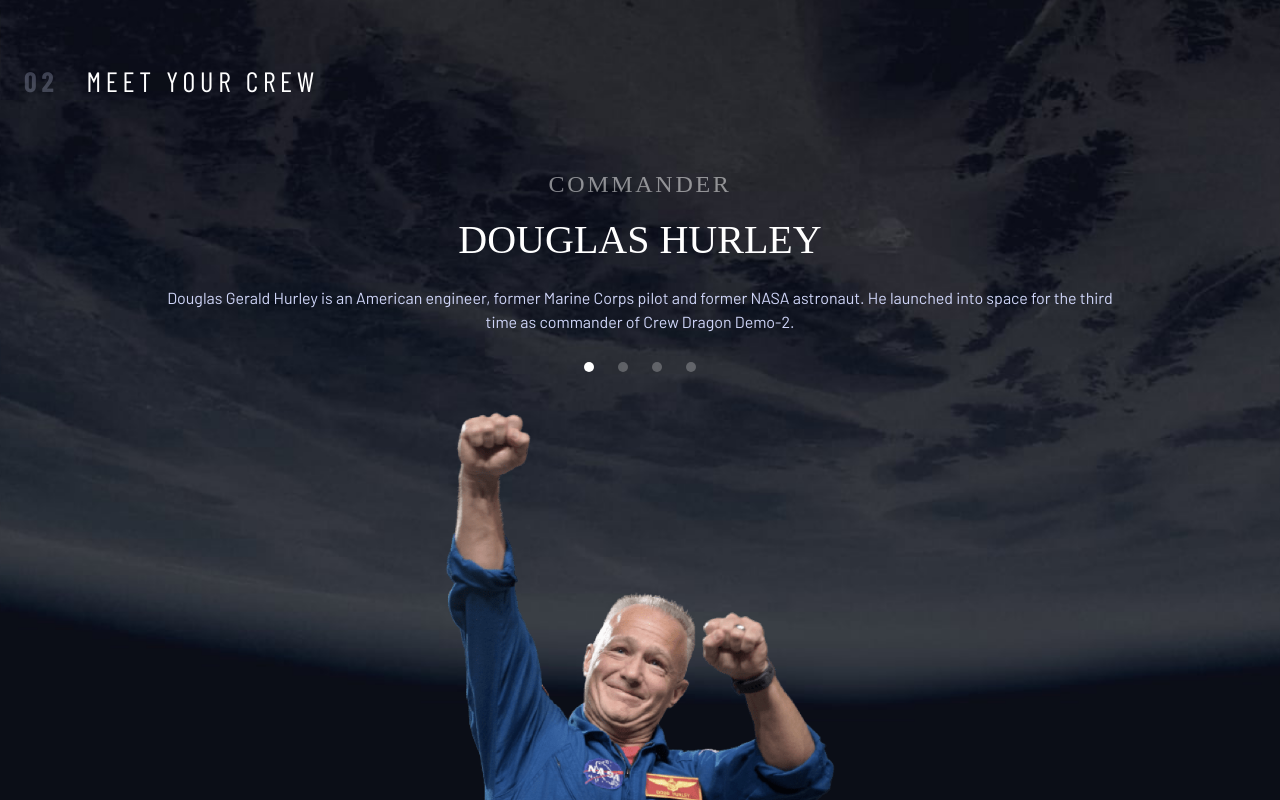
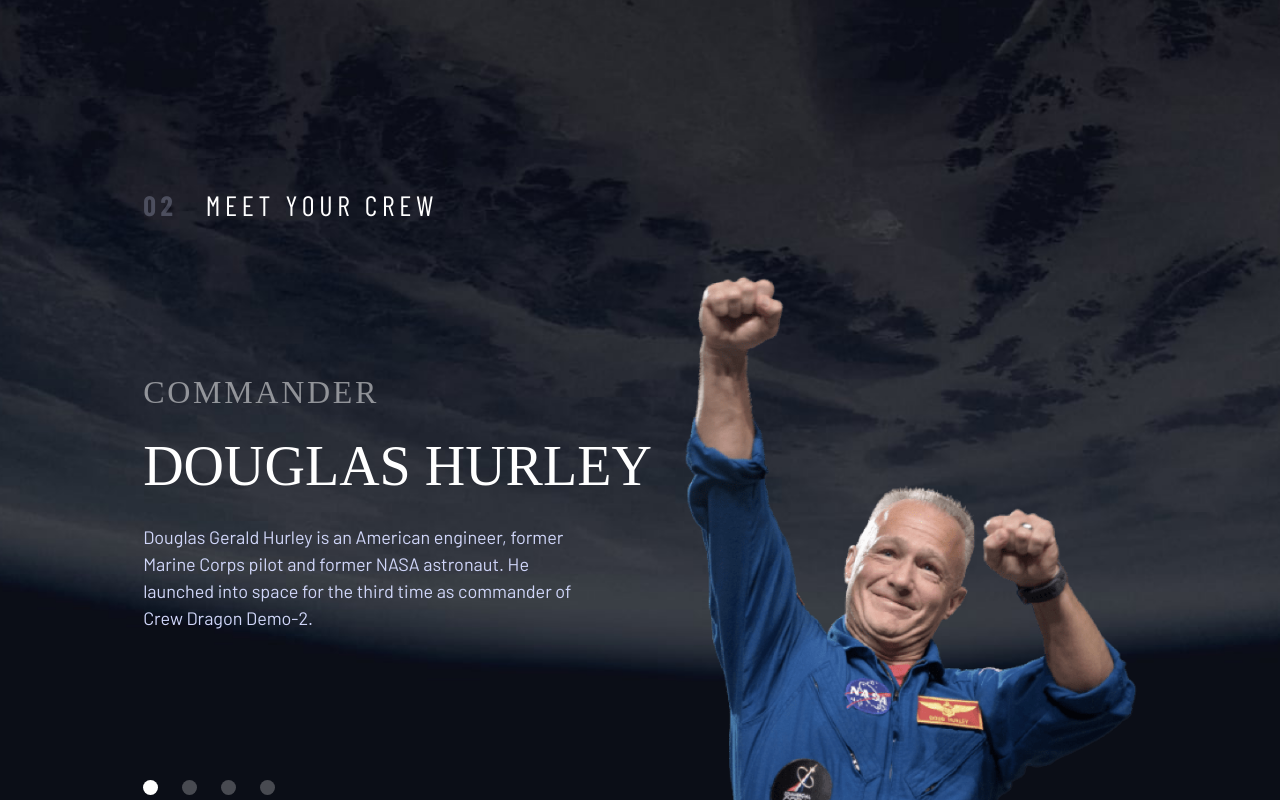
Before and after one commit to EduardoReisUX/space-tourism, a Svelte app: page / in a window 1280 px wide. Shown: the part 1760-2560 px from the top of the page. Built offline with nearby package versions, Linux system fonts and the light colour scheme; a web font is replaced by a local one.

Commit message:
feat: add desktop responsivity to crew section

```diff
--- a/src/components/Crew/Crew.svelte
+++ b/src/components/Crew/Crew.svelte
@@ -9,17 +9,27 @@
 
 <section
   class="relative min-h-screen flex flex-col px-6 mx-auto items-center w-full pt-[5.5rem] pb-14
-  md:items-start"
+  md:items-start lg:pt-[212px]"
+  id="crew"
 >
   <Background section="crew" />
+  <div class="max-w-screen-xl mx-auto">
     <ProgressTracker step="02" />
 
     <div
       class="mt-8 flex flex-col items-center text-brand-white
-  md:flex-col-reverse"
+    md:flex-col-reverse
+    lg:w-full lg:px-0 lg:flex-row-reverse lg:justify-between lg:gap-8"
     >
       <CrewImg crew="douglas_hurley" />
+
+      <div
+        class="flex flex-col items-center text-center
+      lg:items-start lg:flex-col-reverse lg:gap-[120px]"
+      >
         <CrewOptions />
         <CrewDescription />
       </div>
+    </div>
+  </div>
 </section>
--- a/src/components/Crew/CrewDescription.svelte
+++ b/src/components/Crew/CrewDescription.svelte
@@ -1,17 +1,17 @@
-<div class="text-center md:px-32">
+<div class="text-center md:px-32 lg:text-left lg:px-0">
   <h5
     class="mt-8 mb-2 text-nav font-serif text-brand-white/50
-  md:text-[24px]"
+    md:text-[24px] lg:text-h4"
   >
     COMMANDER
   </h5>
   <h3
     class="text-subh1 font-serif mb-4 uppercase
-  md:text-[40px]"
+    md:text-[40px] lg:text-h3"
   >
     Douglas Hurley
   </h3>
-  <p class="text-brand-primary text-center">
+  <p class="text-brand-primary lg:text-body lg:w-[444px]">
     Douglas Gerald Hurley is an American engineer, former Marine Corps pilot and
     former NASA astronaut. He launched into space for the third time as
     commander of Crew Dragon Demo-2.
--- a/src/components/Crew/CrewImg.svelte
+++ b/src/components/Crew/CrewImg.svelte
@@ -21,6 +21,7 @@
     src={crewImages[crew]}
     alt={"crew"}
     class="w-[327px] h-[223px] object-contain border-b border-b-brand-white/10
-    md:w-[539px] md:h-[532px]"
+    md:w-[539px] md:h-[532px]
+    lg:w-[453px] lg:h-[654px]"
   />
 {/if}
--- a/src/components/Crew/CrewOptions.svelte
+++ b/src/components/Crew/CrewOptions.svelte
@@ -1,9 +1,13 @@
 <div class="flex space-x-6 mt-7 md:mb-10">
   {#each [1, 2, 3, 4] as _, index}
     {#if index === 0}
-      <button class="w-[10px] h-[10px] bg-brand-white rounded-full" />
+      <button
+        class="w-[10px] h-[10px] bg-brand-white rounded-full lg:w-[15px] lg:h-[15px]"
+      />
     {:else}
-      <button class="w-[10px] h-[10px] bg-brand-white/25 rounded-full" />
+      <button
+        class="w-[10px] h-[10px] bg-brand-white/25 rounded-full lg:w-[15px] lg:h-[15px]"
+      />
     {/if}
   {/each}
 </div>
--- a/src/components/Destination/Destination.svelte
+++ b/src/components/Destination/Destination.svelte
@@ -25,7 +25,7 @@
 
     <div
       class="flex flex-col items-center text-center
-    lg:items-start lg:text-left lg:max-w-[445px]"
+      lg:items-start lg:text-left lg:max-w-[445px]"
     >
       <DestinationOptions />
       <DestinationDescription />
```
Lines whose indentation alone changed are shown as unchanged.
